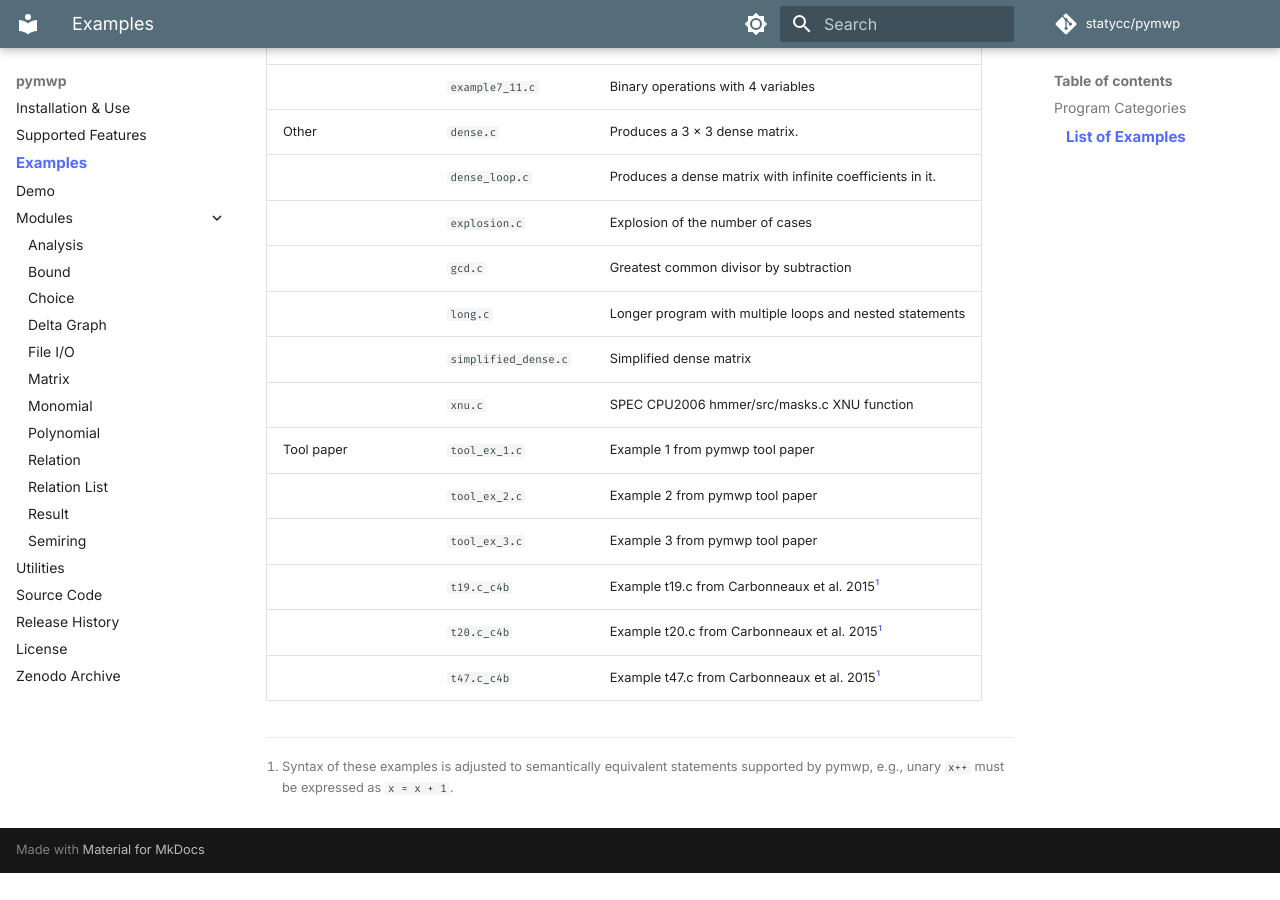
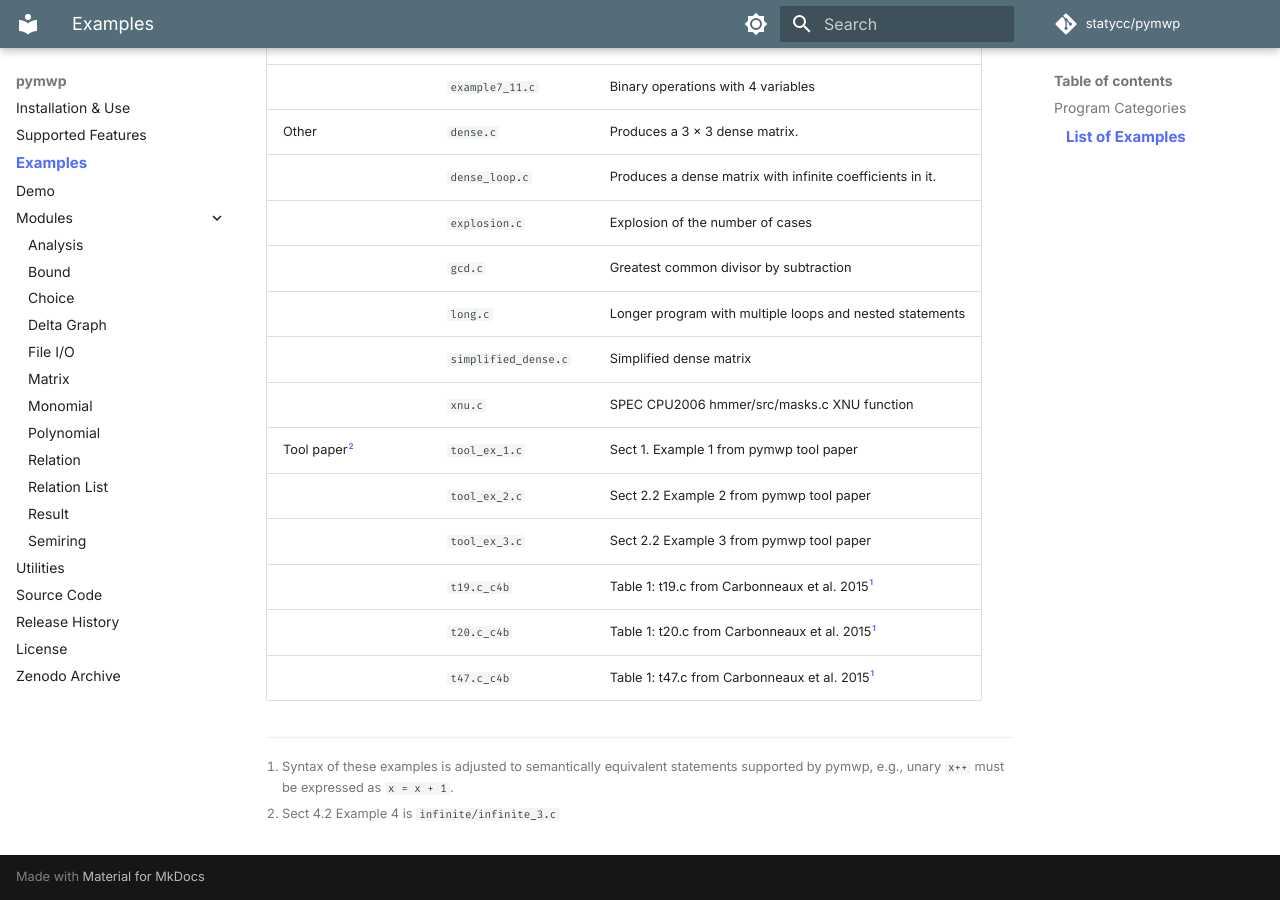
Before and after one commit to statycc/pymwp, an MkDocs documentation site: the page built from docs/examples.md, in a window 1280 px wide and 900 px high, scrolled down 2582 px. Built offline with MkDocs 1.6.1 and Material for MkDocs 9.7.7, drawn with Linux system fonts in a browser that asks for light colours; nearby versions of some CDN libraries; comment, search, counter and statistics services are not loaded; before the commit the page ends 3455 px from its top, so only the background shows below that; some of the changed text lies outside the part shown.

Commit message:
update docs

```diff
--- a/c_files/readme.md
+++ b/c_files/readme.md
@@ -49,13 +49,14 @@
 |                      | `long.c`              | Longer program with multiple loops and nested statements  |
 |                      | `simplified_dense.c`  | Simplified dense matrix                                   |
 |                      | `xnu.c`               | SPEC CPU2006	hmmer/src/masks.c XNU function               |
-| Tool paper           | `tool_ex_1.c`         | Example 1 from pymwp tool paper                           |
-|                      | `tool_ex_2.c`         | Example 2 from pymwp tool paper                           |
-|                      | `tool_ex_3.c`         | Example 3 from pymwp tool paper                           |
-|                      | `t19.c_c4b`           | Example t19.c from Carbonneaux et al. 2015[^1]            |
-|                      | `t20.c_c4b`           | Example t20.c from Carbonneaux et al. 2015[^1]            |
-|                      | `t47.c_c4b`           | Example t47.c from Carbonneaux et al. 2015[^1]            |
+| Tool paper[^2]       | `tool_ex_1.c`         | Sect 1. Example 1 from pymwp tool paper                   |
+|                      | `tool_ex_2.c`         | Sect 2.2 Example 2 from pymwp tool paper                  |
+|                      | `tool_ex_3.c`         | Sect 2.2 Example 3 from pymwp tool paper                  |
+|                      | `t19.c_c4b`           | Table 1: t19.c from Carbonneaux et al. 2015[^1]           |
+|                      | `t20.c_c4b`           | Table 1: t20.c from Carbonneaux et al. 2015[^1]           |
+|                      | `t47.c_c4b`           | Table 1: t47.c from Carbonneaux et al. 2015[^1]           |
 
 [^1]: Syntax of these examples is adjusted to semantically equivalent statements supported by pymwp, e.g., unary `x++` must be expressed as `x = x + 1`.
+[^2]: Sect 4.2 Example 4 is `infinite/infinite_3.c`
 
 <!--end-->
```
Also changed, not shown: docs/examples.md (+1 -1 lines).
